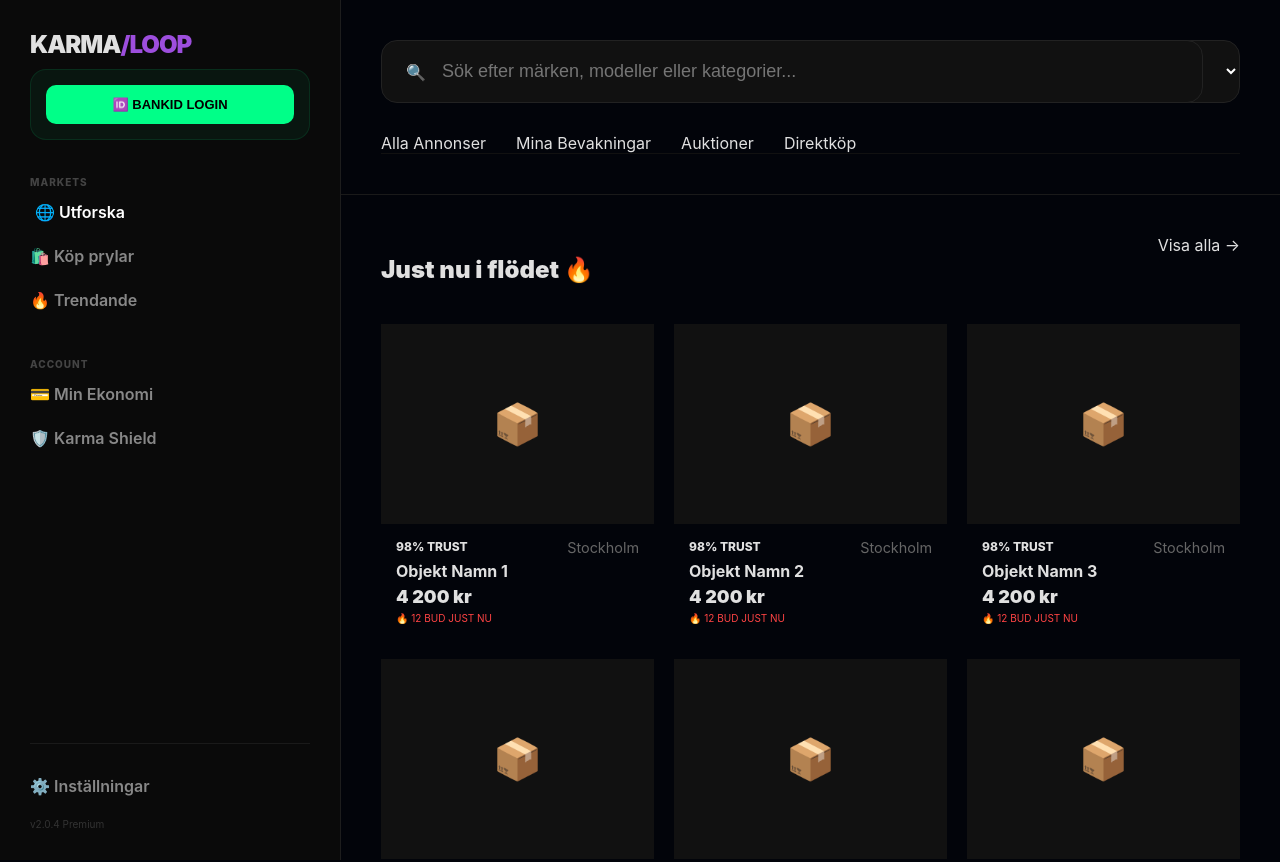
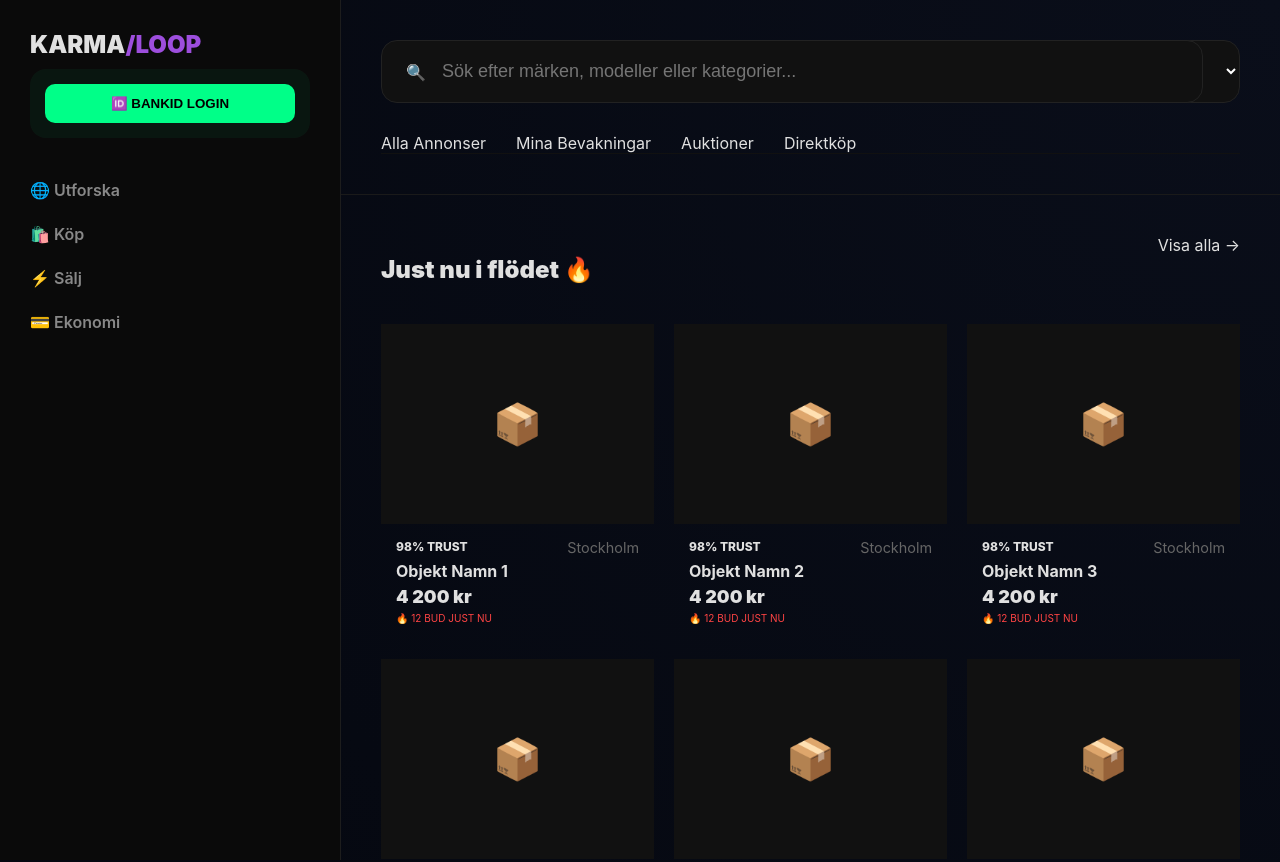
Before and after one commit to gascheckking/marketbeg-appGem, a Next.js app: page / in a window 1280 px wide. Shown: the top 862 px of the page. Built offline with nearby package versions, Linux system fonts and the light colour scheme.

Commit message:
Update layout.tsx

```diff
--- a/app/layout.tsx
+++ b/app/layout.tsx
@@ -9,65 +9,45 @@ export default function RootLayout({ children }: { children: React.ReactNode })
   return (
     <html lang="sv">
       <head>
-        <title>KARMA LOOP | Give your things a second life</title>
+        <title>KARMA LOOP</title>
         <meta name="viewport" content="width=device-width, initial-scale=1, maximum-scale=1, user-scalable=0"/>
       </head>
       <body>
-        <div style={{ display: 'flex', minHeight: '100vh', width: '100vw', background: '#02040a' }}>
+        <div style={{ display: 'flex', minHeight: '100vh', width: '100vw' }}>
 
-          {/* SIDEBAR - Täcker hela vänstersidan på PC */}
+          {/* SIDEBAR (PC) */}
           <aside style={{
-            width: '280px',
-            borderRight: '1px solid rgba(255,255,255,0.08)',
-            background: '#0a0a0a',
-            padding: '30px',
-            position: 'sticky',
-            top: 0,
-            height: '100vh',
-            display: 'flex',
-            flexDirection: 'column',
-            zIndex: 1000
+            width: '280px', borderRight: '1px solid rgba(255,255,255,0.08)',
+            background: '#0a0a0a', padding: '30px', position: 'sticky', top: 0, height: '100vh'
           }}>
-            <div
-              onClick={() => router.push('/')}
-              style={{ fontWeight: 900, fontSize: '24px', marginBottom: '10px', cursor: 'pointer', letterSpacing: '-1px' }}
-            >
+            <div onClick={() => router.push('/')} style={{ fontWeight: 900, fontSize: '24px', marginBottom: '10px', cursor: 'pointer' }}>
               KARMA<span style={{color: '#9d4edd'}}>/LOOP</span>
             </div>
 
-            {/* BankID direkt under loggan */}
-            <div style={{ padding: '15px', background: 'rgba(0,255,136,0.05)', borderRadius: '16px', border: '1px solid rgba(0,255,136,0.1)', marginBottom: '30px' }}>
-              <button style={{
-                width: '100%', background: '#00ff88', color: '#000', border: 'none', padding: '12px',
-                borderRadius: '10px', fontWeight: 900, cursor: 'pointer', fontSize: '13px'
-              }}>🆔 BANKID LOGIN</button>
+            <div style={{ padding: '15px', background: 'rgba(0,255,136,0.05)', borderRadius: '16px', marginBottom: '30px' }}>
+              <button style={{ width: '100%', background: '#00ff88', color: '#000', border: 'none', padding: '12px', borderRadius: '10px', fontWeight: 900 }}>🆔 BANKID LOGIN</button>
             </div>
 
-            <nav style={{ flex: 1 }}>
-              <div style={{ marginBottom: '30px' }}>
-                <small style={{ color: '#444', letterSpacing: '1px', fontWeight: 800, fontSize: '10px' }}>MARKETS</small>
-                <div onClick={() => router.push('/')} className={`nav-item ${pathname === '/' ? 'active' : ''}`}>🌐 Utforska</div>
-                <div onClick={() => router.push('/search')} className="nav-item">🛍️ Köp prylar</div>
-                <div className="nav-item">🔥 Trendande</div>
-              </div>
-
-              <div style={{ marginBottom: '30px' }}>
-                <small style={{ color: '#444', letterSpacing: '1px', fontWeight: 800, fontSize: '10px' }}>ACCOUNT</small>
-                <div onClick={() => router.push('/my-karma')} className="nav-item">💳 Min Ekonomi</div>
-                <div className="nav-item">🛡️ Karma Shield</div>
-              </div>
+            <nav>
+              <div onClick={() => router.push('/')} className="nav-item">🌐 Utforska</div>
+              <div onClick={() => router.push('/search')} className="nav-item">🛍️ Köp</div>
+              <div onClick={() => router.push('/sell')} className="nav-item">⚡ Sälj</div>
+              <div onClick={() => router.push('/my-karma')} className="nav-item">💳 Ekonomi</div>
             </nav>
-
-            <div style={{ borderTop: '1px solid #1a1a1a', paddingTop: '20px' }}>
-              <div className="nav-item" style={{ color: '#888' }}>⚙️ Inställningar</div>
-              <div style={{ fontSize: '10px', color: '#333', marginTop: '10px' }}>v2.0.4 Premium</div>
-            </div>
           </aside>
 
-          {/* MAIN CONTENT - Expanderar för att fylla resten av skärmen */}
-          <main style={{ flex: 1, display: 'flex', flexDirection: 'column', width: '100%', position: 'relative' }}>
+          {/* MAIN CONTENT */}
+          <main style={{ flex: 1, position: 'relative' }}>
             {children}
           </main>
+
+          {/* BOTTOM DOCK (MOBIL) */}
+          <nav className="bottom-dock">
+            <button onClick={() => router.push('/')} style={{ background: 'none', border: 'none', fontSize: '24px' }}>🏠</button>
+            <button onClick={() => router.push('/search')} style={{ background: 'none', border: 'none', fontSize: '24px' }}>🔍</button>
+            <button onClick={() => router.push('/sell')} style={{ background: '#fff', border: 'none', borderRadius: '50%', width: '45px', height: '45px', fontWeight: 'bold' }}>+</button>
+            <button onClick={() => router.push('/my-karma')} style={{ background: 'none', border: 'none', fontSize: '24px' }}>💳</button>
+          </nav>
         </div>
       </body>
     </html>
```
